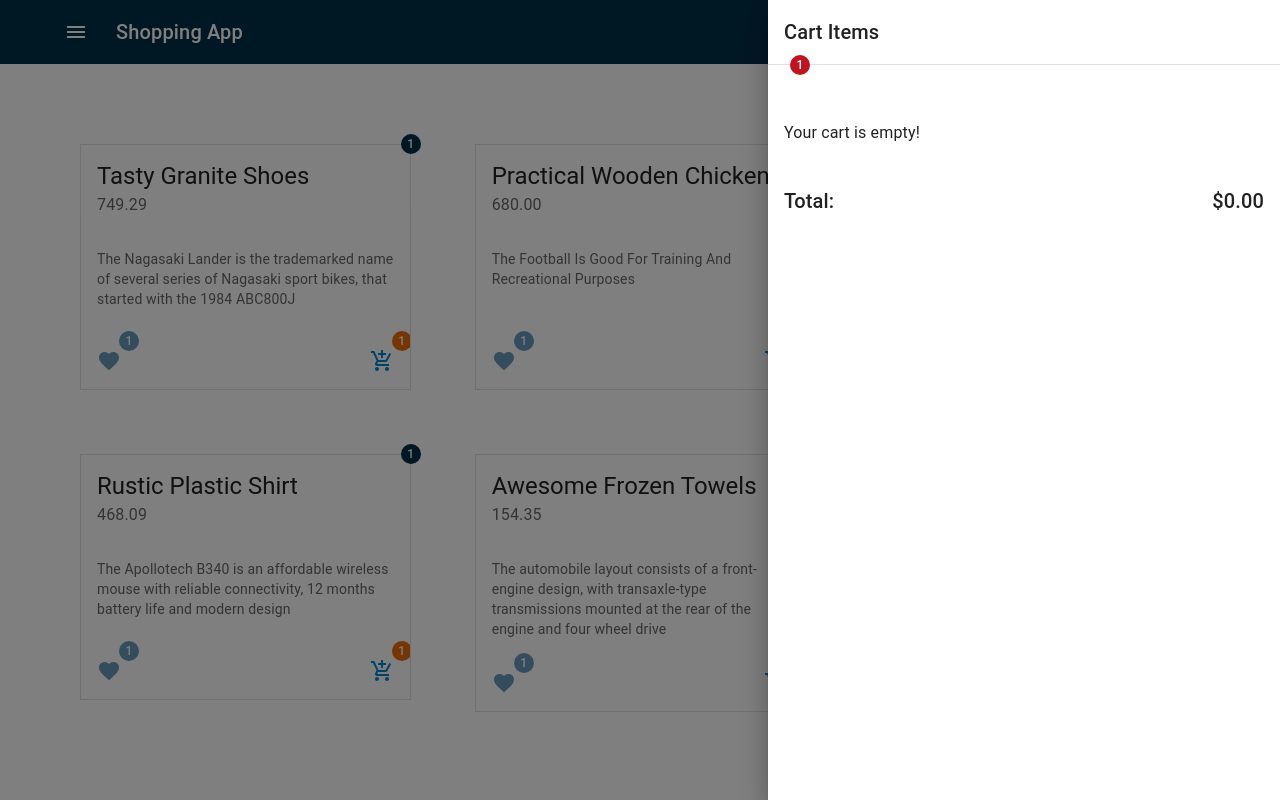
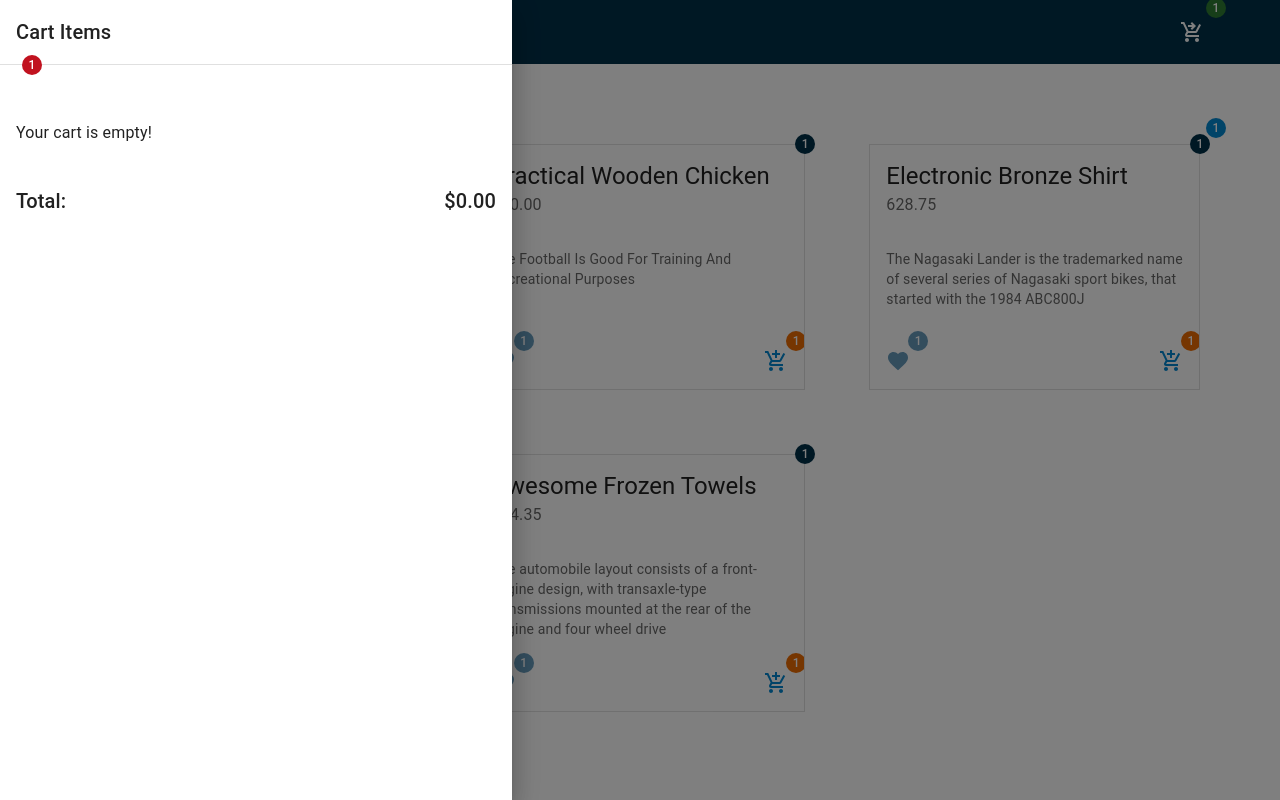
Before and after one commit to amoljagtap17/2024-react-shopping-cart, a React (Vite) app: page / in a window 1280 px wide. Both pictures are taken after a click on the button 1192 px from the left and 32 px from the top of the page. Built offline with nearby package versions, Linux system fonts and the light colour scheme; data requests are answered from the project's data file.

Commit message:
react-shopping-cart: add drawer provider component

```diff
--- /dev/null
+++ b/src/components/lib/DrawerProvider/index.tsx
@@ -0,0 +1,50 @@
+import { Drawer } from "@mui/material";
+import {
+  cloneElement,
+  createContext,
+  Dispatch,
+  ReactElement,
+  ReactNode,
+  SetStateAction,
+  useContext,
+  useState,
+} from "react";
+
+type IDrawerContextType = [
+  isOpen: boolean,
+  setIsOpen: Dispatch<SetStateAction<boolean>>
+];
+
+const DrawerContext = createContext<IDrawerContextType | null>(null);
+
+export function DrawerContextProvider({ children }: { children: ReactNode }) {
+  const [isOpen, setIsOpen] = useState(false);
+
+  return (
+    <DrawerContext.Provider value={[isOpen, setIsOpen]}>
+      {children}
+    </DrawerContext.Provider>
+  );
+}
+
+export function DrawerClose({ children }: { children: ReactElement }) {
+  const [, setIsOpen] = useContext(DrawerContext) as IDrawerContextType;
+
+  return cloneElement(children, { onClick: () => setIsOpen(false) });
+}
+
+export function DrawerTrigger({ children }: { children: ReactElement }) {
+  const [, setIsOpen] = useContext(DrawerContext) as IDrawerContextType;
+
+  return cloneElement(children, { onClick: () => setIsOpen(true) });
+}
+
+export function DrawerContents({ children }: { children: ReactNode }) {
+  const [isOpen, setIsOpen] = useContext(DrawerContext) as IDrawerContextType;
+
+  return (
+    <Drawer anchor="left" open={isOpen} onClose={() => setIsOpen(false)}>
+      {children}
+    </Drawer>
+  );
+}
--- a/src/components/lib/index.ts
+++ b/src/components/lib/index.ts
@@ -1 +1,2 @@
+export * from "./DrawerProvider";
 export * from "./RenderCount";
--- a/src/components/sections/cart/CartDrawer/index.tsx
+++ b/src/components/sections/cart/CartDrawer/index.tsx
@@ -1,17 +1,11 @@
-import { Box, Divider, Drawer, List, Typography } from "@mui/material";
+import { Box, Divider, List, Typography } from "@mui/material";
 import { RenderCount } from "../../../lib";
 import { CartItemsList } from "./CartItemsList";
 import { CartTotal } from "./CartTotal";
 import { EmptyCart } from "./EmptyCart";
 
-interface ICartDrawerProps {
-  open: boolean;
-  onClose: () => void;
-}
-
-export function CartDrawer({ open, onClose }: ICartDrawerProps) {
+export function CartDrawer() {
   return (
-    <Drawer anchor="right" open={open} onClose={onClose}>
     <Box width="40vw">
       <Typography variant="h6" component="div" sx={{ p: 2 }}>
         Cart Items
@@ -26,6 +20,5 @@ export function CartDrawer({ open, onClose }: ICartDrawerProps) {
       </List>
       <CartTotal />
     </Box>
-    </Drawer>
   );
 }
--- a/src/components/sections/layout/Navbar/ShoppingCartButton/index.tsx
+++ b/src/components/sections/layout/Navbar/ShoppingCartButton/index.tsx
@@ -1,30 +1,33 @@
 import ShoppingCartCheckoutIcon from "@mui/icons-material/ShoppingCartCheckout";
 import { Box, IconButton } from "@mui/material";
-import { useState } from "react";
-import { RenderCount } from "../../../../lib";
+import {
+  DrawerContents,
+  DrawerContextProvider,
+  DrawerTrigger,
+  RenderCount,
+} from "../../../../lib";
 import { CartDrawer } from "../../../cart";
 
 export function ShoppingCartButton() {
-  const [showCartDrawer, setShowCartDrawer] = useState(false);
-
-  const toggleCartDrawer = () => {
-    setShowCartDrawer((prevShowCartDrawer) => !prevShowCartDrawer);
-  };
-
   return (
     <Box>
+      <DrawerContextProvider>
         <RenderCount bgcolor="success">
+          <DrawerTrigger>
             <IconButton
               size="large"
               edge="start"
               color="inherit"
               aria-label="shopping cart"
-          onClick={toggleCartDrawer}
             >
               <ShoppingCartCheckoutIcon />
             </IconButton>
+          </DrawerTrigger>
         </RenderCount>
-      <CartDrawer open={showCartDrawer} onClose={toggleCartDrawer} />
+        <DrawerContents>
+          <CartDrawer />
+        </DrawerContents>
+      </DrawerContextProvider>
     </Box>
   );
 }
```
Lines whose indentation alone changed are shown as unchanged.
